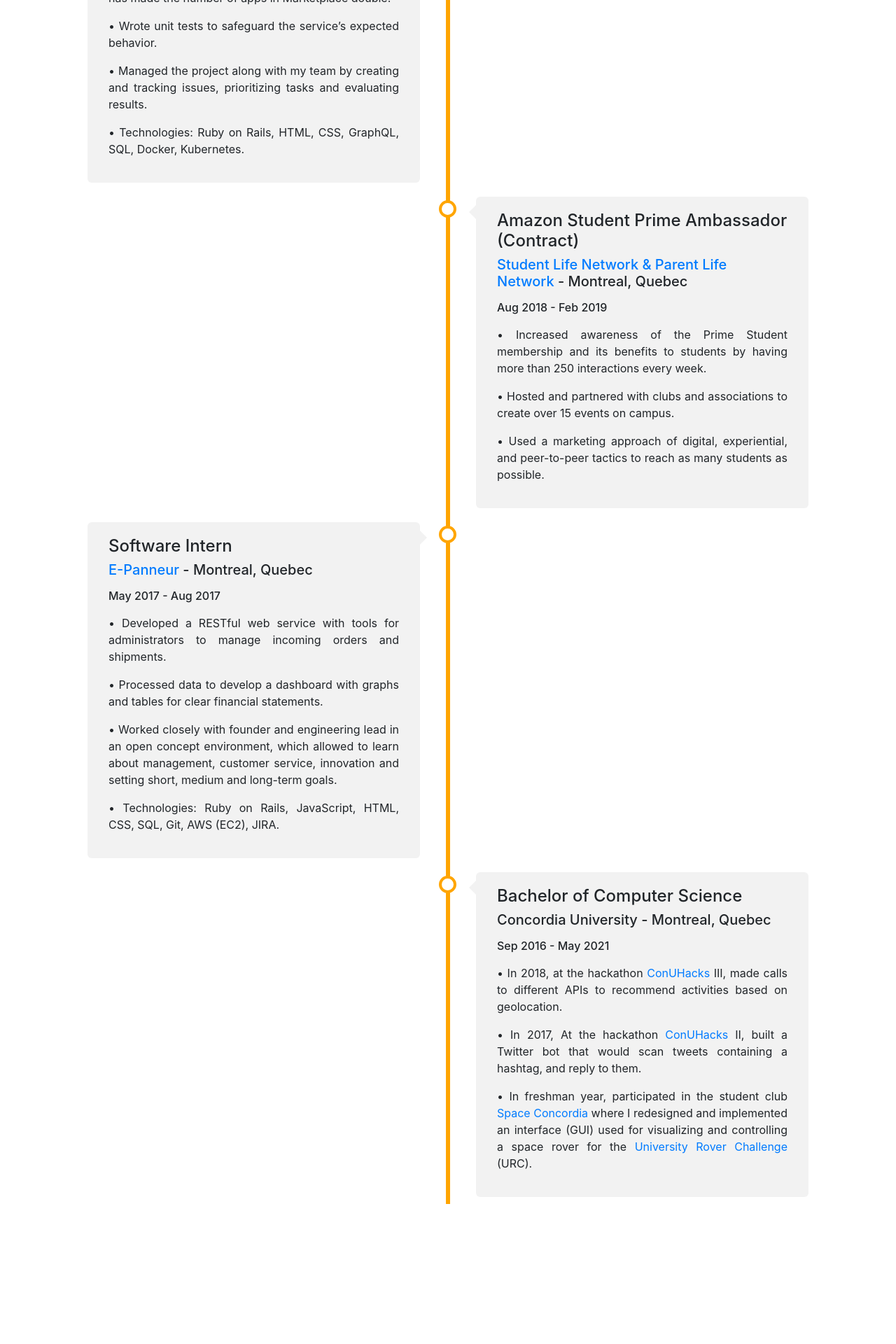
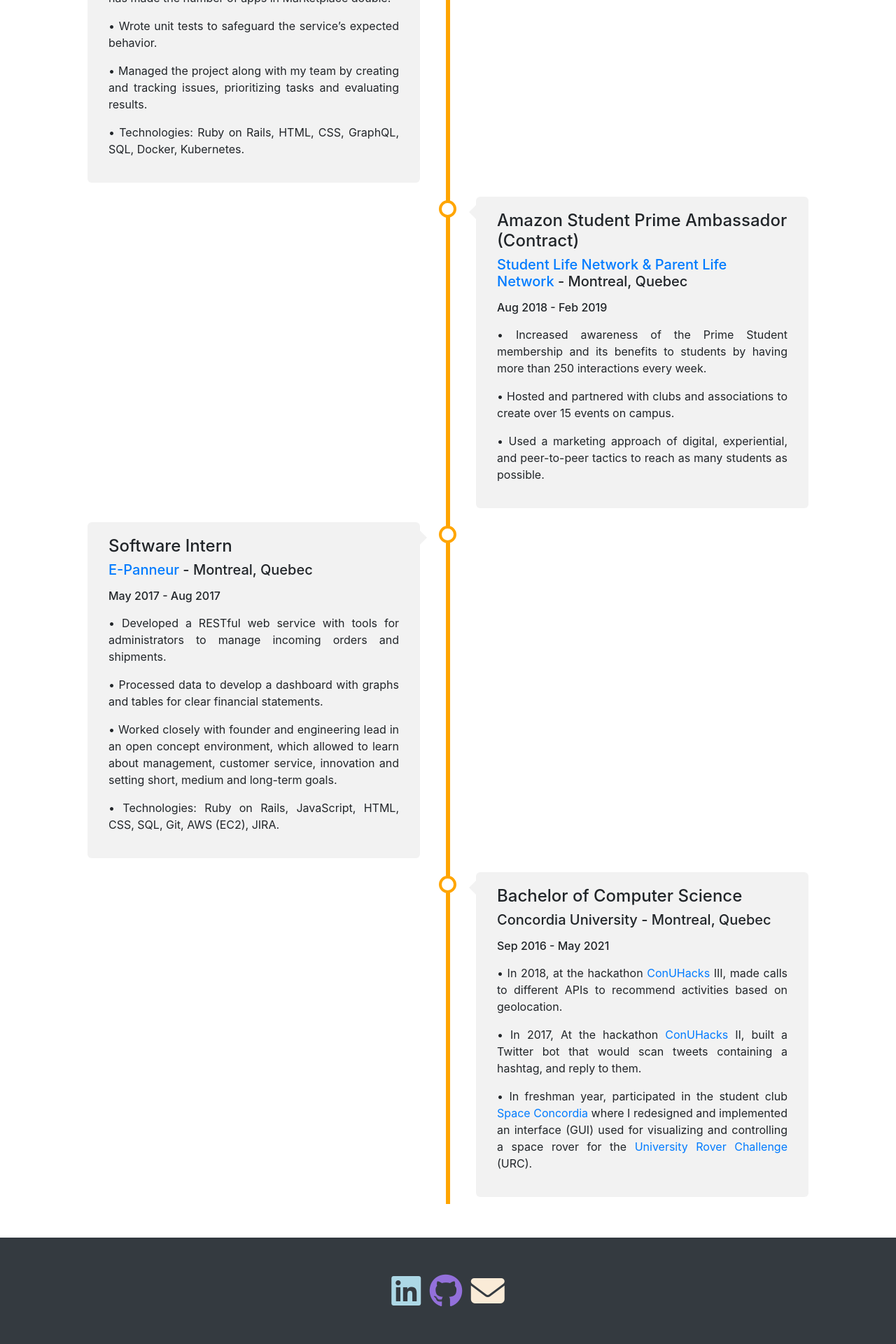
Before and after one commit to mjimenez98/mjimenez98.github.io, a Jekyll site: the page built from index.markdown, in a window 1280 px wide. Shown: the part 1148-3068 px from the top of the page at 70% size. Built offline with Jekyll 4.4.1, drawn with Linux system fonts in a browser that asks for light colours; nearby versions of some CDN libraries; before the commit the page ends 2916 px from its top, so only the background shows below that.

Commit message:
Footer
Create footer section and add links to social networks.

```diff
--- a/_config.yml
+++ b/_config.yml
@@ -28,6 +28,7 @@
 url: https://mjimenez98.github.io
 linkedin_username: mjimenez98
 github_username:  mjimenez98
+email: miguel.jimenez@spaceconcordia.ca
 
 # Build settings
 sass:
--- a/_includes/footer.html
+++ b/_includes/footer.html
@@ -0,0 +1,9 @@
+<div class="container bg-dark mw-100 py-5">
+    <div class="row justify-content-center">
+        <div>
+            <a href="https://linkedin.com/in/{{ site.linkedin_username }}"><i class="fab fa-linkedin p-1"></i></a>
+            <a href="https://github.com/{{ site.github_username }}"><i class="fab fa-github p-1"></i></a>
+            <a href="mailto: {{ site.email }}"><i class="fas fa-envelope p-1"></i></a>
+        </div>
+    </div>
+</div>
--- a/_includes/head.html
+++ b/_includes/head.html
@@ -2,6 +2,7 @@
     <meta charset="utf-8">
     <meta http-equiv="X-UA-Compatible" content="IE=edge">
     <meta name="viewport" content="width=device-width, initial-scale=1">
+    <script src="https://kit.fontawesome.com/6f9b01a224.js"></script>
     {%- seo -%}
     <link rel="stylesheet" href="{{ "/css/style.css" | relative_url }}">
     {%- feed_meta -%}
--- a/css/style.scss
+++ b/css/style.scss
@@ -3,6 +3,29 @@
 ---
 
 @import 'bootstrap/bootstrap';
+
+.fab:hover {
+  color: white;
+}
+
+.fas:hover {
+  color: white;
+}
+
+.fa-envelope {
+  font-size: 3em;
+  color: antiquewhite;
+}
+
+.fa-linkedin {
+  font-size: 3em;
+  color: lightblue;
+}
+
+.fa-github {
+  font-size: 3em;
+  color: mediumpurple;
+}
 
 a:hover  {
   text-decoration: none;
```
